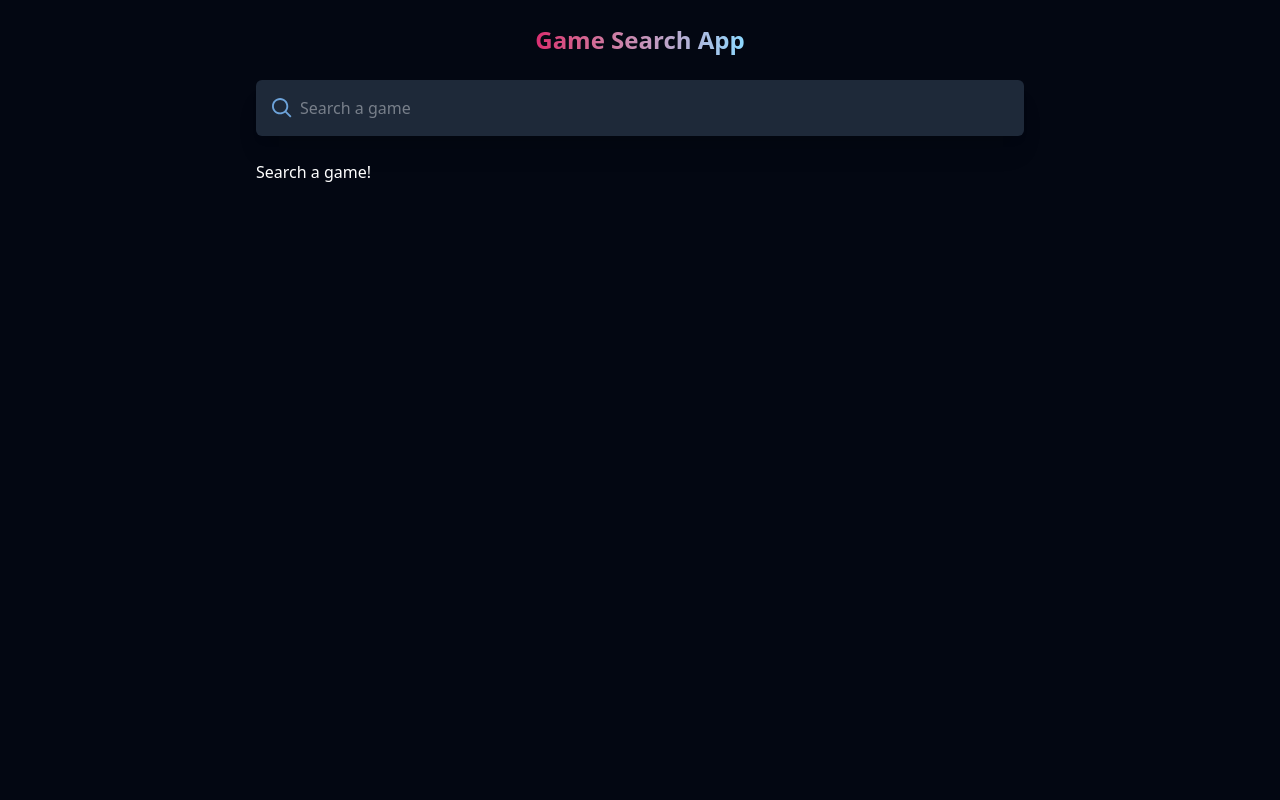
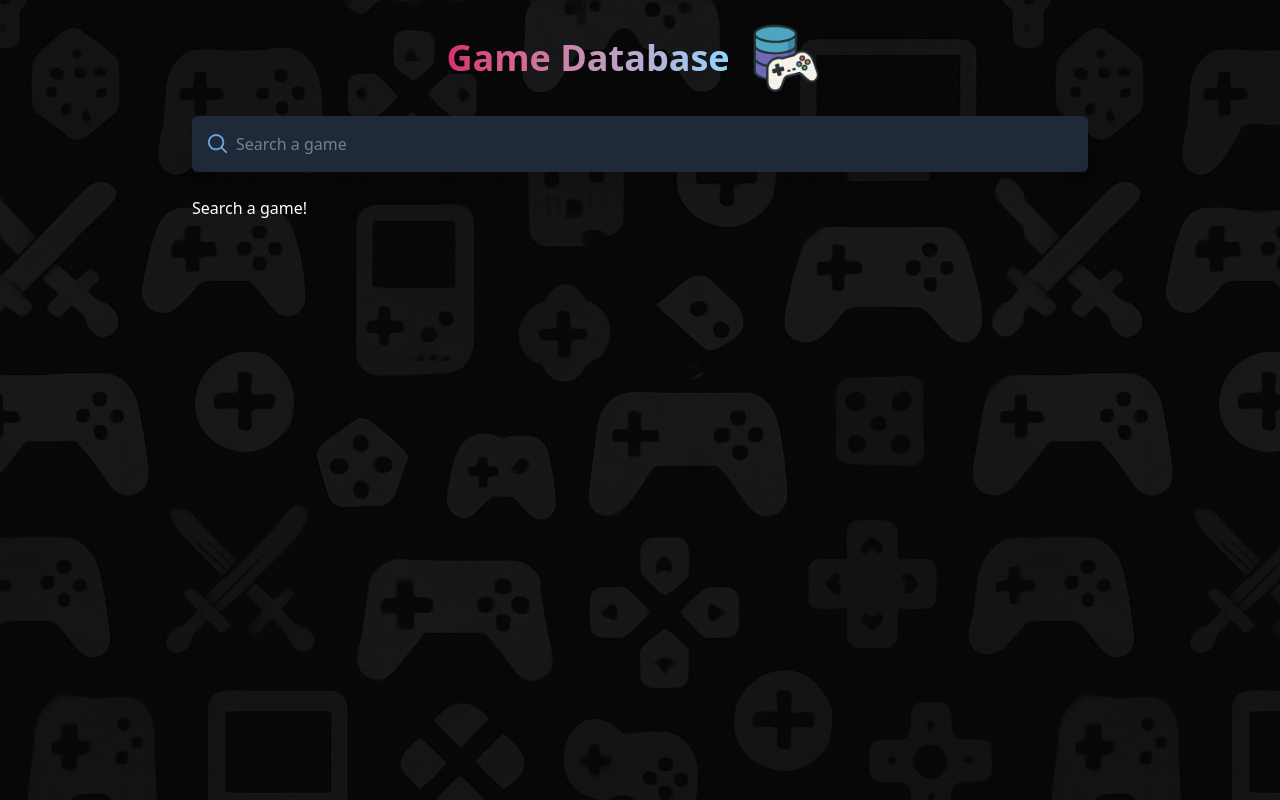
Before and after one commit to JSLegendDev/Game-Database-Frontend, a React (Vite) app: page / in a window 1280 px wide. Built offline with nearby package versions, Linux system fonts and the light colour scheme.

Commit message:
continued improving the look of the site

```diff
--- a/index.html
+++ b/index.html
@@ -6,7 +6,7 @@
     <meta name="viewport" content="width=device-width, initial-scale=1.0" />
     <title>Vite + React</title>
   </head>
-  <body class="bg-gray-950">
+  <body class="bg-gray-950 bg-[url('/background.png')] bg-repeat">
     <div id="root"></div>
     <script type="module" src="/src/main.jsx"></script>
   </body>
--- a/src/App.jsx
+++ b/src/App.jsx
@@ -30,13 +30,16 @@ function App() {
 
   return (
     <main className="w-full p-2 flex flex-col items-center">
-      <h1 className="text-gradient text-2xl font-bold m-4">Game Search App</h1>
+      <div className="flex items-center gap-1">
+        <h1 className="text-gradient text-4xl font-bold">Game Database</h1>
+        <img src="./logo.png" className="w-25 h-25" />
+      </div>
       <Search
         query={searchQuery}
         onChange={(e) => setSearchQuery(e.target.value)}
       />
       {!loading && !showGameDetails ? (
-        <div className="w-full max-w-3xl grid grid-cols-1 gap-5 sm:grid-cols-2 lg:grid-cols-3">
+        <div className="w-full max-w-4xl grid grid-cols-1 gap-5 sm:grid-cols-2 lg:grid-cols-3">
           {data ? (
             data.results.map(
               (game) =>
@@ -59,7 +62,7 @@ function App() {
           )}
         </div>
       ) : showGameDetails ? (
-        <div className="w-full max-w-3xl">
+        <div className="w-full max-w-4xl">
           <GameDetails
             currentGame={currentGame}
             goBack={() => {
--- a/src/components/GameCard.jsx
+++ b/src/components/GameCard.jsx
@@ -20,7 +20,7 @@ export default function GameCard({
 
       <h1 className="p-2 text-gray-300 text-lg">{name}</h1>
       {playtime !== 0 && (
-        <div className="flex items-center gap-2 mx-2 bg-gray-900 p-2 absolute top-2 right-0 rounded-md opacity-90">
+        <div className="flex items-center gap-2 mx-2 bg-gray-800 p-2 absolute top-2 right-0 rounded-md opacity-90">
           <img
             src="./clock-fill.svg"
             className="text-gray-300 max-w-xs max-h-xs"
--- a/src/components/ScreenshotCarousel.jsx
+++ b/src/components/ScreenshotCarousel.jsx
@@ -13,11 +13,11 @@ export default function ScreenshotCarousel({ screenshots }) {
 
   return (
     <div
-      className="bg-gray-800 rounded-lg w-full max-w-3xl h-full max-h-96 overflow-hidden relative"
+      className="bg-gray-800 rounded-lg w-full max-w-4xl h-full max-h-96 overflow-hidden relative"
       key={screenshots[currentScreenshotIndex].id}
     >
       <img
-        className="bg-gray-200 rounded-full p-4 absolute top-40 right-5 shadow-xl"
+        className="bg-gray-200 rounded-full p-4 absolute top-40 right-5 shadow-xl z-10"
         onClick={() => {
           setCurrentScreenshotIndex((currentScreenshotIndex) => {
             if (currentScreenshotIndex < screenshots.length - 1) {
@@ -30,7 +30,7 @@ export default function ScreenshotCarousel({ screenshots }) {
         src="./arrow-right.svg"
       />
       <img
-        className="bg-gray-200 rounded-full p-4 absolute top-40 left-5 shadow-xl"
+        className="bg-gray-200 rounded-full p-4 absolute top-40 left-5 shadow-xl z-10"
         onClick={() => {
           setCurrentScreenshotIndex((currentScreenshotIndex) => {
             if (currentScreenshotIndex > 0) {
@@ -44,7 +44,12 @@ export default function ScreenshotCarousel({ screenshots }) {
       />
 
       <img
-        className="object-contain w-full h-full"
+        className="object-cover w-full h-full absolute z-0 blur-md opacity-50"
+        src={screenshots[currentScreenshotIndex].image}
+        loading="lazy"
+      />
+      <img
+        className="object-contain w-full h-full absolute"
         src={screenshots[currentScreenshotIndex].image}
         loading="lazy"
       />
--- a/src/components/Search.jsx
+++ b/src/components/Search.jsx
@@ -3,7 +3,7 @@ import React, { useState } from "react";
 export default function Search({ query, onChange }) {
   const [searchQuery, setSearchQuery] = useState("");
   return (
-    <div className="w-full max-w-3xl mb-4">
+    <div className="w-full max-w-4xl mb-4">
       <div className="flex my-2 rounded-md shadow-xl bg-gray-800 p-4">
         <img
           className="relative top-0.5 h-5 w-5"
```
Also changed, not shown: public/background.png (added), public/logo.png (added).
